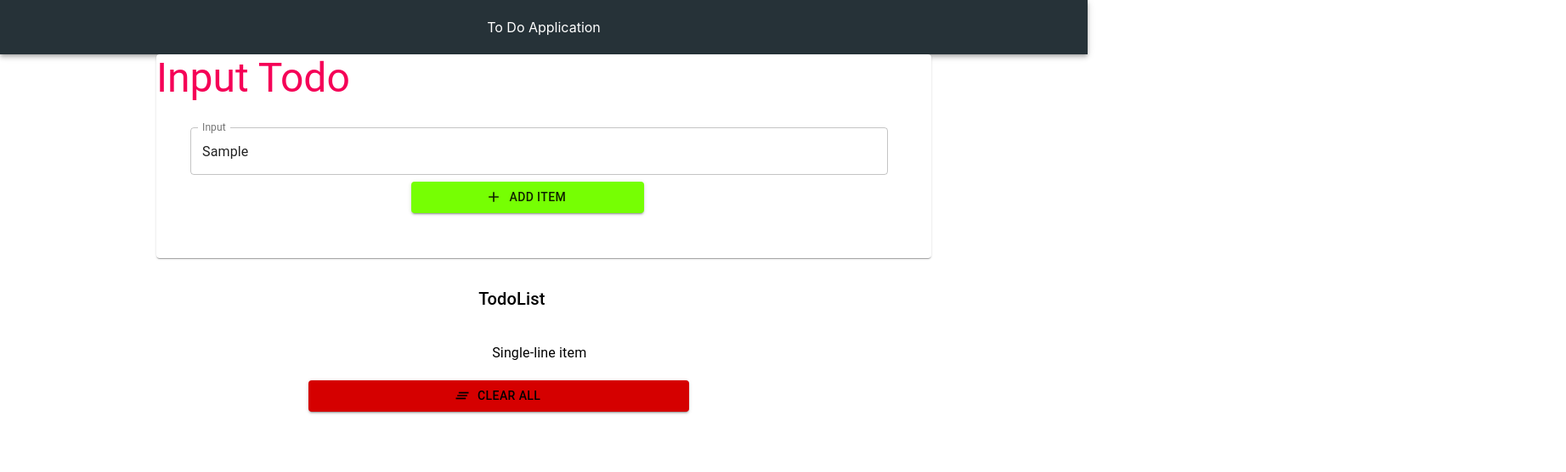
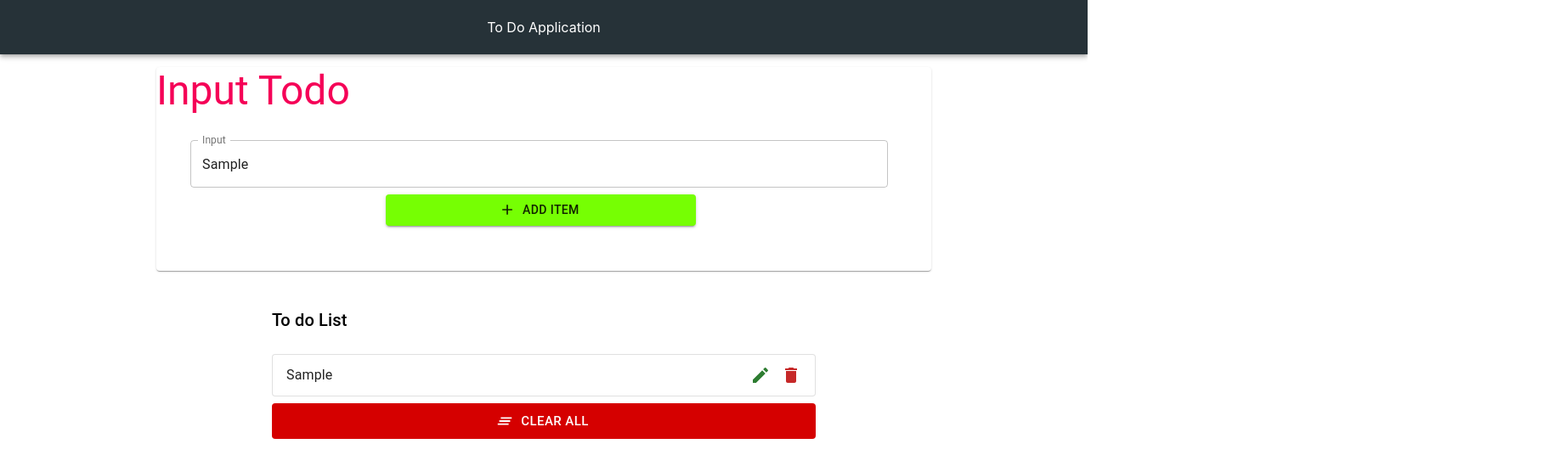
Before and after one commit to geo1997/ToDoApp_ReactJS, a React (Create React App) app: page / in a window 1280 px wide. Both pictures are taken after typing "Sample" into the empty fields and a click on the button "ADD ITEM". Shown: the top 556 px of the page at 85% size, 1843 px wide, since content can reach past the window. Built offline with nearby package versions, Linux system fonts and the light colour scheme.

Commit message:
updated ui and added adding function

```diff
--- a/src/App.js
+++ b/src/App.js
@@ -1,16 +1,67 @@
 import React, {Component} from 'react';
 import InputForm from "./components/InputForm";
 import HeaderBar from "./components/HeaderBar";
-import List from './components/List'
+
+import ListLayout from "./components/ListLayout";
+
 
 
 class App extends Component {
+
+    constructor(props) {
+        super(props);
+        this.state={
+            items:[],
+            newItem:{
+                id:'',
+                itemText:''
+            }
+        };
+        this.handleInput = this.handleInput.bind(this);
+        this.addItem = this.addItem.bind(this);
+    }
+
+handleInput = e =>{
+        this.setState({
+            newItem:{
+                id:1 + Math.random(),
+                itemText: e.target.value
+
+            }
+        })
+};
+
+    addItem = e =>{
+        e.preventDefault();
+         const typedItem = this.state.newItem;
+
+        if(typedItem.text !==" "){
+            const typedItems=[...this.state.items,typedItem];
+            this.setState({
+                items:typedItems,
+                newItem:{
+                    id:'',
+                    items: ''
+                }
+            })
+        }
+    };
+
+
+
+
     render() {
         return (
             <div>
                 <HeaderBar/>
-                <InputForm/>
-                <List/>
+                <InputForm newItem={this.state.newItem.itemText}
+                           addItem={this.addItem}
+                           handleInput ={this.handleInput}
+
+                         />
+                <ListLayout items={this.state.items}/>
+
+
 
 
             </div>
--- a/src/components/HeaderBar.js
+++ b/src/components/HeaderBar.js
@@ -1,4 +1,4 @@
-import React, {Component} from 'react';
+import React from 'react';
 import AppBar from '@material-ui/core/AppBar'
 import Toolbar from '@material-ui/core/Toolbar';
 import Typography from '@material-ui/core/Typography';
--- a/src/components/InputForm.js
+++ b/src/components/InputForm.js
@@ -6,10 +6,16 @@ import Typography from '@material-ui/core/Typography'
 import AddIcon from '@material-ui/icons/Add'
 
 
-import { borders } from '@material-ui/system';
 import Card from '@material-ui/core/Card';
 
-import Icon from '@material-ui/core/Icon';
+const styles = {
+    container: {
+
+        width:'40%',
+         marginLeft:270,
+        background:'#76ff03'
+    }
+};
 
 
 
@@ -17,15 +23,17 @@ class InputForm extends Component {
 
 
     render() {
+        const { newItem, addItem,handleInput } =this.props;
         return (
                 <div>
                     <Container maxWidth="md" >
 
-                        <Typography component="div" style={{  borderColor:'#00c853',height: '50vh' }}>
+                        <Typography component="div" style={{  borderColor:'#00c853',height: '50vh' ,marginTop:15}}>
                             <Card   style={{  height: '30vh' }}>
                             <Typography variant="h3"  color="secondary"  style={{fontFamily:'Roboto'}}>
                                Input Todo
                             </Typography>
+                                <form onSubmit={addItem}>
                     <TextField
 
                         id="outlined-full-width"
@@ -40,21 +48,33 @@ class InputForm extends Component {
                         }}
                         size="medium"
                         variant="outlined"
+                        value={newItem}
+                        onChange={handleInput}
+
                     />
+
+
+
                                 <Button
+                                    type="submit"
                                     variant="contained"
                                     color='inherit'
-                                style={{width:'30%', background:'#76ff03', marginLeft:300}}
+                                    style={styles.container}
                                     startIcon={<AddIcon/>}
+
                                 >
                                     Add Item
                                 </Button>
+                                </form>
                             </Card>
+
 
                         </Typography>
 
 
             </Container>
+
+
                 </div>
         );
     }
--- a/src/components/List.js
+++ /dev/null
@@ -1,16 +0,0 @@
-import React, {Component} from 'react';
-import ListLayout from './ListLayout'
-import ToDoItem from './ToDoItem';
-
-
-class List extends Component {
-    render() {
-        return (
-            <div>
-            <ListLayout/>
-            </div>
-        );
-    }
-}
-
-export default List;
--- a/src/components/ListLayout.js
+++ b/src/components/ListLayout.js
@@ -1,14 +1,19 @@
 import React from 'react';
 import { makeStyles } from '@material-ui/core/styles';
-import List from '@material-ui/core/List';
-import ListItem from '@material-ui/core/ListItem';
 import Grid from '@material-ui/core/Grid';
 import Typography from '@material-ui/core/Typography';
-import ListItemText from '@material-ui/core/ListItemText';
 import Button from '@material-ui/core/Button';
 import ClearAllIcon from '@material-ui/icons/ClearAll';
-import Card from "@material-ui/core/Card";
-import AddIcon from "@material-ui/icons/Add";
+import Card from '@material-ui/core/Card';
+import List from "@material-ui/core/List";
+import ListItem from "@material-ui/core/ListItem";
+import ListItemText from "@material-ui/core/ListItemText";
+import ListItemSecondaryAction from '@material-ui/core/ListItemSecondaryAction';
+import DeleteIcon from '@material-ui/icons/Delete';
+import EditIcon from '@material-ui/icons/Edit';
+import IconButton from '@material-ui/core/IconButton';
+import { red } from '@material-ui/core/colors';
+import { green } from '@material-ui/core/colors';
 
 
 const useStyles = makeStyles(theme => ({
@@ -22,58 +27,76 @@ const useStyles = makeStyles(theme => ({
     title: {
         margin: theme.spacing(4, 0, 2),
     },
-
+    cardWith:{
+        Width:300
+    }
 
 
 }));
 
-function generate(element) {
-    return [0].map(value =>
-        React.cloneElement(element, {
-            key: value,
-        }),
-    );
-}
 
-const ToDoList = () =>{
+const ToDoList = (props) =>{
     const classes = useStyles();
-    const [dense, setDense] = React.useState(false);
-    const [secondary, setSecondary] = React.useState(false);
+    const [dense, ] = React.useState(false);
+    const items = props.items;
+
+
+    const listItems = item =>{
+        return <div key={item.id}>{item.itemText}</div>
+    };
+
 
     return(
-        <div style={{ padding: 20}}>
-            <Grid container spacing={0} style={{position:'absolute',left:'44%',top:'38%'}}>
-                <Grid item xs={12} md={6}   >
+        <div >
+
+            <Grid container spacing={0} justify='center' style={{marginTop:-150}}>
+                <Grid item xs={12} md={6}>
                     <Typography variant="h6" className={classes.title}>
-                        TodoList
+                        To do List
                     </Typography>
+
                     <div className={classes.demo}>
                         <List dense={dense}>
-                            {generate(
-                                <ListItem>
+                            <Card className={classes.cardWidth} variant='outlined' >
+                            {items.map(x=> (
+                                <ListItem key={x.id}>
+
                                     <ListItemText
-                                        primary="Single-line item"
+                                        primary={listItems(x)}
 
                                     />
-                                </ListItem>,
-                            )}
+                                    <ListItemSecondaryAction>
+
+                                        <IconButton edge="end" aria-label="edit" style={{color:green[800]}}>
+                                            <EditIcon />
+                                        </IconButton>
+                                        <IconButton edge="end" aria-label="delete" style={{color:red[800]}}>
+                                            <DeleteIcon />
+                                        </IconButton>
+
+                                    </ListItemSecondaryAction>
+
+                                </ListItem>
+
+                            ) )}
+                            </Card>
                         </List>
-                        <Button
-                            variant="contained"
-                            color='inherit'
-                            style={{ background:'#d50000',width:'70%',marginLeft:-200}}
-                            startIcon={<ClearAllIcon/>}
-                        >
-                            Clear All
-                        </Button>
-
-
                     </div>
 
+                    <Button
+                        variant="text"
+                        color='inherit'
+                        style={{ background:'#d50000',width:'100%',color:'white'}}
+                        size="large"
+
+                        startIcon={<ClearAllIcon/>}
+                    >
+                        Clear All
+                    </Button>
                 </Grid>
-
             </Grid>
 
+            <br/>
 
         </div>
 
@@ -81,3 +104,6 @@ const ToDoList = () =>{
 };
 
 export default ToDoList;
+
+
+//
--- a/src/components/ToDoItem.js
+++ b/src/components/ToDoItem.js
@@ -0,0 +1,16 @@
+import React from 'react';
+
+
+function ToDoItem() {
+
+
+    return (
+        <div>
+
+
+        </div>
+
+    );
+}
+
+export default ToDoItem;
```
Lines whose indentation alone changed are shown as unchanged.
